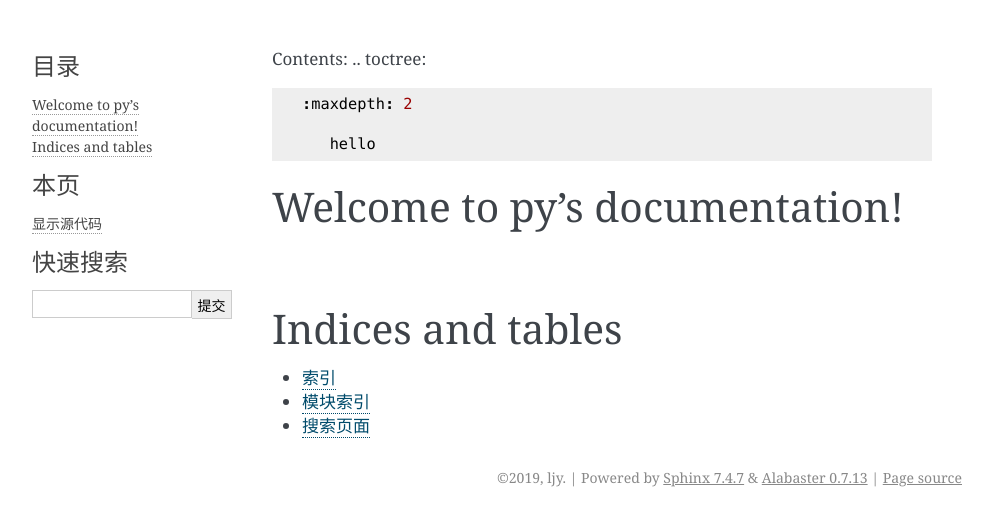
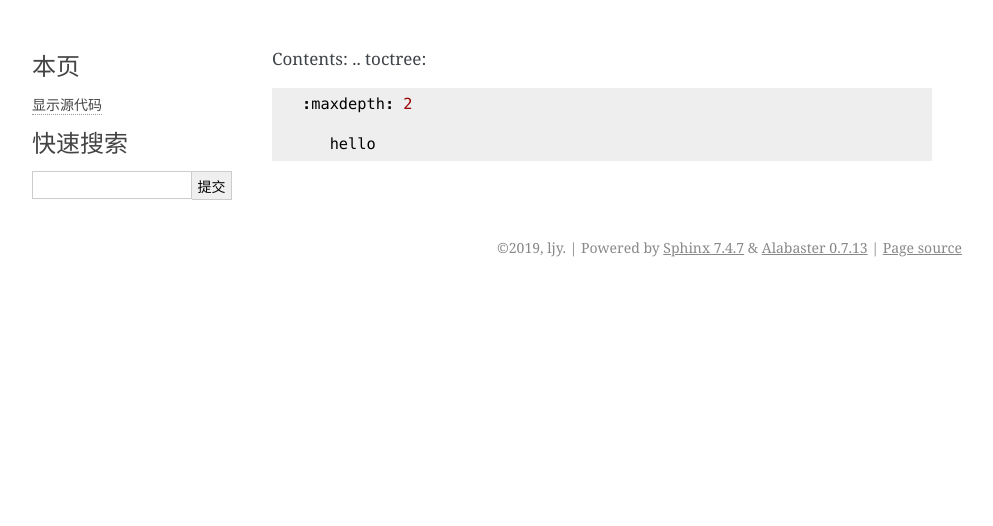
Before and after one commit to ganenchaoshi/py, a Sphinx documentation site: the page built from source/index.rst, in a window 1280 px wide. Shown: the top 526 px of the page, without its empty margins (148-1141 px from the left). Built offline with Sphinx 7.4.7, drawn with Linux system fonts in a browser that asks for light colours.

```diff
--- a/source/index.rst
+++ b/source/index.rst
@@ -3,24 +3,3 @@ Contents:
    :maxdepth: 2
 
       hello
-
-.. py documentation master file, created by
-   sphinx-quickstart on Fri Feb 22 23:51:31 2019.
-   You can adapt this file completely to your liking, but it should at least
-   contain the root `toctree` directive.
-
-Welcome to py's documentation!
-==============================
-
-.. toctree::
-   :maxdepth: 2
-   :caption: Contents:
-
-
-
-Indices and tables
-==================
-
-* :ref:`genindex`
-* :ref:`modindex`
-* :ref:`search`
```
